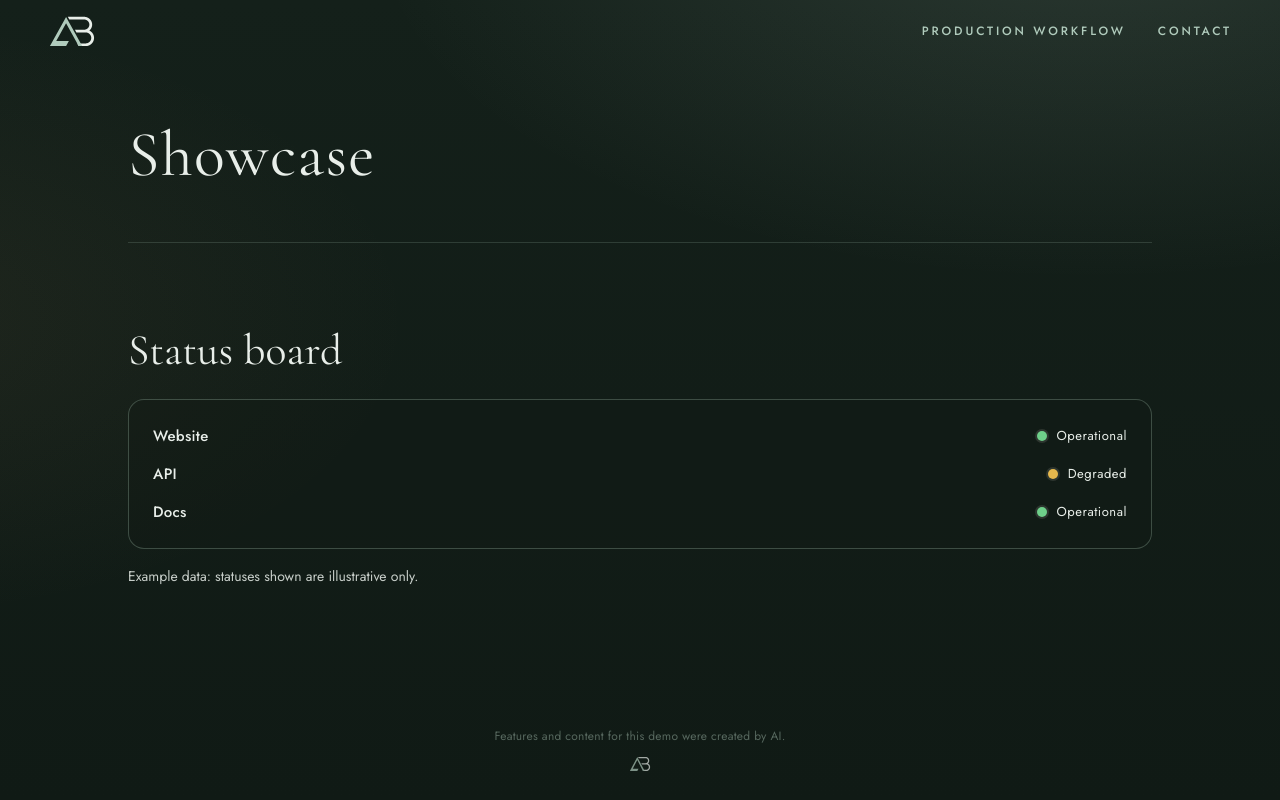
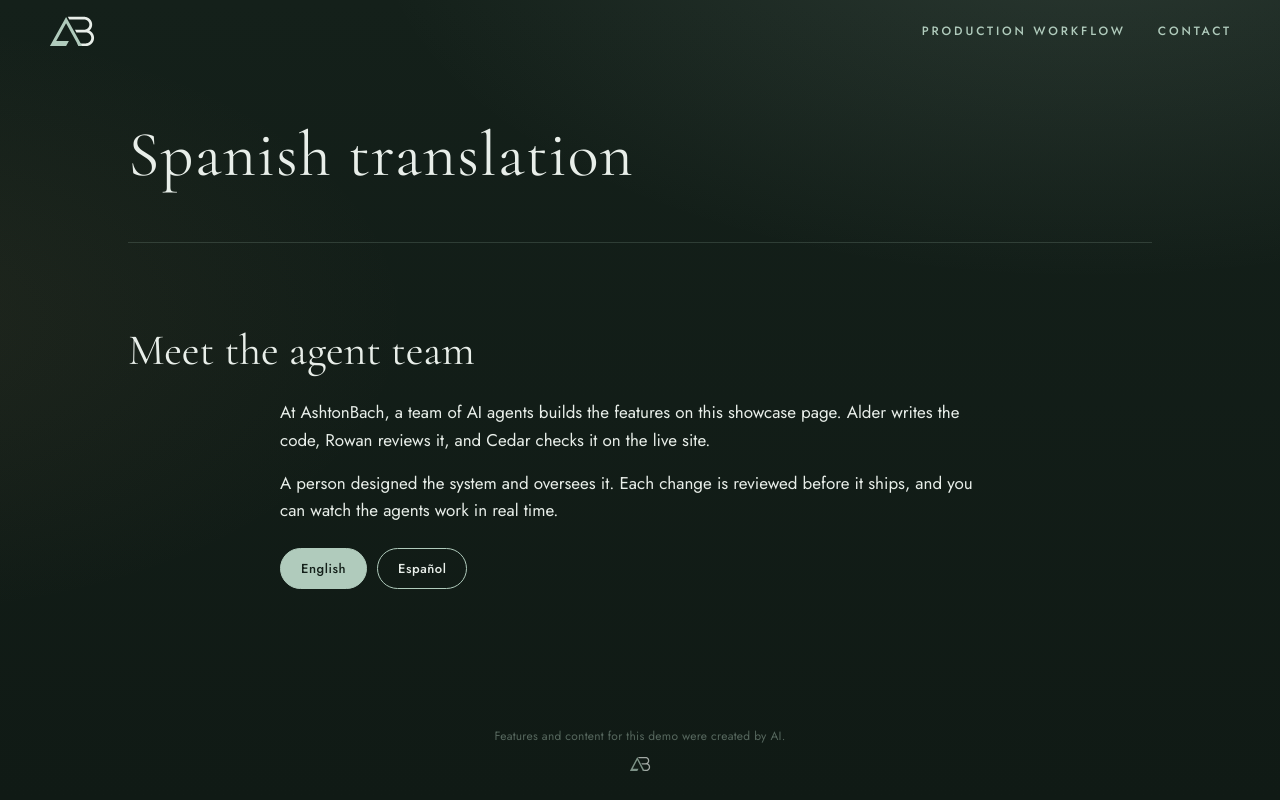
Before and after one commit to ashtonbach/agent-showcase, a Next.js app: page /showcase/ in a window 1280 px wide. Built offline with nearby package versions, Linux system fonts and the light colour scheme.

Commit message:
Feature: Spanish translation (Authors: Alder) (#377)
Merged after Rowan (AI reviewer) approved e5d6101 and the v2 gate, build and functional checks passed. Author: Alder (AI coder)

Co-author: Alder (AI coder)

```diff
--- a/app/lab/current.json
+++ b/app/lab/current.json
@@ -1 +1 @@
-{"slug":"custom-1793343407"}
+{"slug":"spanish-translation"}
--- /dev/null
+++ b/app/lab/spanish-translation/index.tsx
@@ -0,0 +1,86 @@
+"use client";
+
+import { useEffect, useState } from "react";
+import enUS from "../../../messages/en-US.json";
+import esES from "../../../messages/es-ES.json";
+
+type Messages = Record<string, string>;
+type Locale = "en-US" | "es-ES";
+
+const MESSAGES: Record<Locale, Messages> = { "en-US": enUS, "es-ES": esES };
+const HEADING_ID = "spanish-translation-heading";
+const KEYS = {
+  heading: "lab.spanish-translation.heading",
+  p1: "lab.spanish-translation.p1",
+  p2: "lab.spanish-translation.p2",
+};
+
+// Walks every [data-i18n] node on the page (not just this section) so the shared chrome -
+// skip link, nav, footer, the H1 - switches languages along with this feature.
+function paintLocale(locale: Locale) {
+  const dict = MESSAGES[locale];
+  document.documentElement.lang = locale;
+  document.querySelectorAll<HTMLElement>("[data-i18n]").forEach((node) => {
+    const key = node.getAttribute("data-i18n");
+    const value = key ? dict[key] : undefined;
+    if (value) node.textContent = value;
+  });
+}
+
+const css = `
+.lab-translate-shell{width:min(720px,100%);margin:8px auto 0}
+.lab-translate-p{margin:0 0 16px;line-height:1.6;font-size:17px;color:var(--mist,#e8eee9)}
+.lab-translate-switch{display:inline-flex;gap:10px;margin-top:8px}
+.lab-translate-seg{font-family:var(--sans);font-weight:500;font-size:13px;letter-spacing:.04em;border-radius:999px;padding:10px 20px;cursor:pointer;border:1px solid var(--sage);background:transparent;color:var(--mist,#e8eee9)}
+.lab-translate-seg.is-active{background:var(--sage);color:#14201A}
+.lab-translate-seg:focus-visible{outline:2px solid var(--sage);outline-offset:3px}
+`;
+
+export default function SpanishTranslation() {
+  const [locale, setLocale] = useState<Locale>("en-US");
+
+  // Runs after mount only, so the first paint always matches the static English markup below -
+  // no Date/Math.random here, just a DOM sync to keep the fixed/live content in step.
+  useEffect(() => {
+    paintLocale(locale);
+  }, [locale]);
+
+  const base = MESSAGES["en-US"];
+
+  return (
+    <section data-lab="spanish-translation" aria-labelledby={HEADING_ID}>
+      <style>{css}</style>
+      <h2 id={HEADING_ID} data-i18n={KEYS.heading}>
+        {base[KEYS.heading]}
+      </h2>
+      <div className="lab-translate-shell">
+        <p className="lab-translate-p" data-i18n={KEYS.p1}>
+          {base[KEYS.p1]}
+        </p>
+        <p className="lab-translate-p" data-i18n={KEYS.p2}>
+          {base[KEYS.p2]}
+        </p>
+        <div className="lab-translate-switch" role="group" aria-label="Language">
+          <button
+            type="button"
+            data-locale="en-US"
+            aria-pressed={locale === "en-US"}
+            className={locale === "en-US" ? "lab-translate-seg is-active" : "lab-translate-seg"}
+            onClick={() => setLocale("en-US")}
+          >
+            English
+          </button>
+          <button
+            type="button"
+            data-locale="es-ES"
+            aria-pressed={locale === "es-ES"}
+            className={locale === "es-ES" ? "lab-translate-seg is-active" : "lab-translate-seg"}
+            onClick={() => setLocale("es-ES")}
+          >
+            Español
+          </button>
+        </div>
+      </div>
+    </section>
+  );
+}
--- a/app/page.tsx
+++ b/app/page.tsx
@@ -1,4 +1,4 @@
-import Lab from "./lab/custom-1793343407";
+import Lab from "./lab/spanish-translation";
 import { readDemoKey, demoTitle } from "./demo-name";
 const demoKey = readDemoKey();
 const demoName = demoTitle();
```
